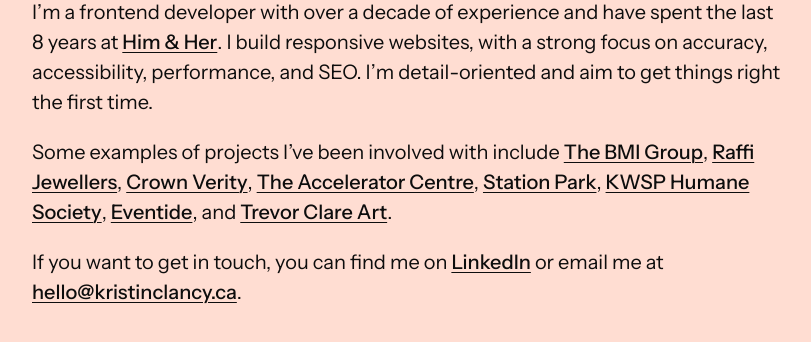
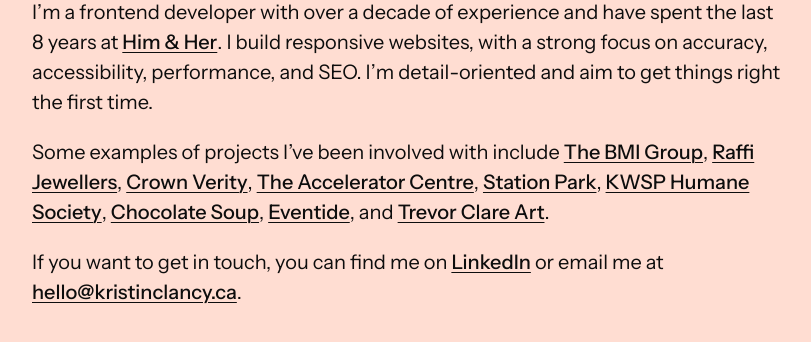
Before and after one commit to kristinclancy/kristinclancy.github.io, a website built with Vite: page index.html in a window 1280 px wide. Shown: the part 286-628 px from the top of the page, without its empty margins (233-1044 px from the left). Built offline with nearby package versions, Linux system fonts and the light colour scheme.

Commit message:
adding chocolate soup

```diff
--- a/index.html
+++ b/index.html
@@ -22,7 +22,7 @@
       <section class="about">
         <h1>Hi, I’m Kristin</h1>
         <p>I’m a frontend developer with over a decade of experience and have spent the last 8 years at <a href="https://himandher.ca" target="_blank" rel="noreferrer">Him & Her</a>. I build responsive websites, with a strong focus on accuracy, accessibility, performance, and SEO. I’m detail-oriented and aim to get things right the first time.</p>
-        <p>Some examples of projects I’ve been involved with include <a href="https://www.thebmigroup.ca/" target="_blank" rel="noreferrer">The BMI Group</a>, <a href="https://www.raffi-jewellers.ca/" target="_blank" rel="noreferrer">Raffi Jewellers</a>, <a href="https://crownverity.ca/" target="_blank" rel="noreferrer">Crown Verity</a>, <a href="https://web.archive.org/web/20250801235815/https://www.acceleratorcentre.com/" target="_blank" rel="noreferrer">The Accelerator Centre</a>, <a href="https://www.stationpark.ca/" target="_blank" rel="noreferrer">Station Park</a>, <a href="https://kwsphumane.ca/" target="_blank" rel="noreferrer">KWSP Humane Society</a>, <a href="https://livingateventide.com/" target="_blank" rel="noreferrer">Eventide</a>, and  <a href="https://trevorclare.art/" target="_blank" rel="noreferrer">Trevor Clare Art</a>.</p>
+        <p>Some examples of projects I’ve been involved with include <a href="https://www.thebmigroup.ca/" target="_blank" rel="noreferrer">The BMI Group</a>, <a href="https://www.raffi-jewellers.ca/" target="_blank" rel="noreferrer">Raffi Jewellers</a>, <a href="https://crownverity.ca/" target="_blank" rel="noreferrer">Crown Verity</a>, <a href="https://web.archive.org/web/20250801235815/https://www.acceleratorcentre.com/" target="_blank" rel="noreferrer">The Accelerator Centre</a>, <a href="https://www.stationpark.ca/" target="_blank" rel="noreferrer">Station Park</a>, <a href="https://kwsphumane.ca/" target="_blank" rel="noreferrer">KWSP Humane Society</a>, <a href="https://chocolatesoup.co/" target="_blank" rel="noreferrer">Chocolate Soup</a>, <a href="https://livingateventide.com/" target="_blank" rel="noreferrer">Eventide</a>, and  <a href="https://trevorclare.art/" target="_blank" rel="noreferrer">Trevor Clare Art</a>.</p>
         <p>If you want to get in touch, you can find me on <a href="https://linkedin.com/in/clancykristin" target="_blank" rel="noreferrer">LinkedIn</a> or email me at <a href="mailto:hello@kristinclancy.ca">hello@kristinclancy.ca</a>.</p>
       </section>
     </main>
```
